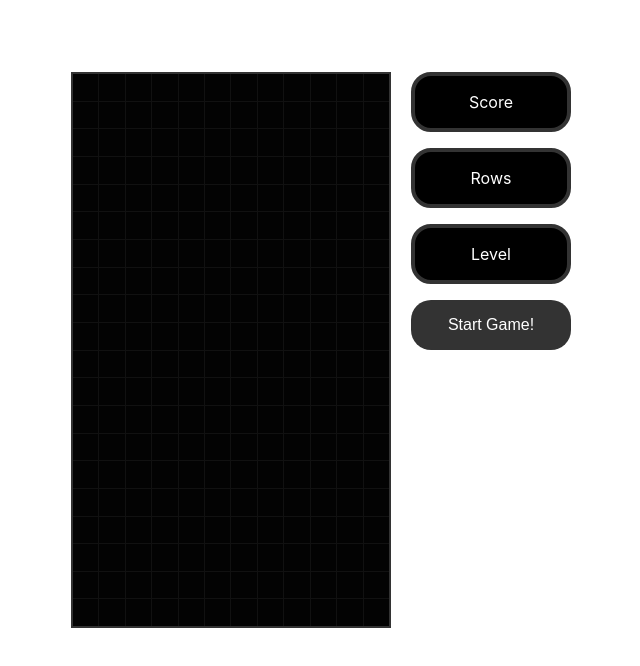
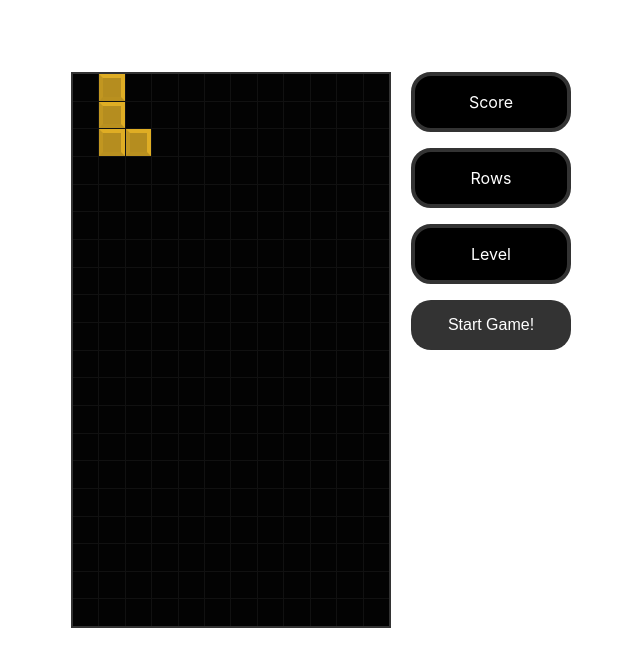
Before and after one commit to CRSylar/ft_Red_Tetris, a Next.js app: page /match in a window 1280 px wide. Shown: the top 666 px of the page, without its empty margins (309-949 px from the left). Built offline with nearby package versions, Linux system fonts and the light colour scheme.

Commit message:
spawnano i tetromini, da controllare i bound perche si sputtana tutto

```diff
--- a/gameComponents/Stage.js
+++ b/gameComponents/Stage.js
@@ -22,8 +22,7 @@ function Stage ({stage}) {
 	return (
 		<StyledStage width={stage[0].length} height={stage.length}>
 			{stage.map(row => row.map((cell, x) =>
-				<Cell key={x} type={cell[0]} />
-				)
+				<Cell key={x} type={cell[0]} />)
 			)}
 		</StyledStage>
 	);
--- a/gameComponents/Tetris.js
+++ b/gameComponents/Tetris.js
@@ -1,24 +1,25 @@
-import React from 'react';
+import React, {useState} from 'react';
 import Stage from "./Stage";
 import Display from "./Display";
 import StartButton from "./StartButton";
 import {createStage} from "../gameHelpers/Utility";
 import styled from "styled-components";
+import {useTetro} from "../gameHelpers/Hooks/useTetro";
+import {useStage} from "../gameHelpers/Hooks/useStage";
 
+// Styled Components
 const StyledTetrisWrapper = styled.div`
 	width: 100vw;
 	height: 100vh;
 `
 
-
-const StledTetris = styled.div`
+const StyledTetris = styled.div`
 	display: flex;
 	justify-content: center;
 	align-items: flex-start;
 	padding: 2.5rem;
 	margin: 2rem auto;
 	max-width: 900px;
-
 
 	.Aside {
 		width: 100%;
@@ -28,24 +29,73 @@ const StledTetris = styled.div`
 	}
 `
 
-function Tetris (props) {
+function Tetris () {
+
+	const [speed, setSpeed] = useState(null);
+	const [gameOver, setGameOVer] = useState(false);
+
+	const [tetro, updateTetroPos, spawnTetro] = useTetro();
+	const [stage, setStage] = useStage(tetro);
+
+	console.log('re-render')
+
+	const moveTetro = dir => {
+		updateTetroPos({x: dir, y: 0})
+	}
+
+	const startGame = () => {
+		// Reset everything
+		setStage(createStage())
+		spawnTetro()
+	}
+
+	const drop = () => {
+		updateTetroPos({x: 0, y: 1, collided: false})
+	}
+
+	const dropTetro = () => {
+		drop()
+	}
+
+	const move = ({keyCode}) => {
+		if (gameOver)
+			return
+		switch (keyCode) {
+			case 37:
+				moveTetro(-1)
+				break;
+			case 39:
+				moveTetro(1)
+				break;
+			case 40:
+				dropTetro()
+				break;
+		}
+		console.log(keyCode)
+	}
+
 	return (
-		<StyledTetrisWrapper>
-			<StledTetris>
+		<StyledTetrisWrapper role={"button"} tabIndex={"0"}
+		                     onKeyDown={e => move(e)} >
+			<StyledTetris>
 
-			<Stage stage={createStage()}/>
+			<Stage stage={stage}/>
 			<div className={"Aside"}>
-
-				<div>
-					<Display text={"Score"}/>
-					<Display text={"Rows"}/>
-					<Display text={"Level"}/>
-				</div>
-
-				<StartButton />
+				{gameOver ?
+					(<Display gameOver={gameOver} text={'Game Over'} />)
+				:
+					(
+						<div>
+							<Display text={"Score"}/>
+							<Display text={"Rows"}/>
+							<Display text={"Level"}/>
+						</div>
+					)
+				}
+				<StartButton callback={startGame} />
 
 			</div>
-			</StledTetris>
+			</StyledTetris>
 		</StyledTetrisWrapper>
 	);
 }
--- a/gameHelpers/Hooks/useStage.js
+++ b/gameHelpers/Hooks/useStage.js
@@ -1,9 +1,36 @@
-import {useState} from "react";
+import {useEffect, useState} from "react";
 import {createStage} from "../Utility";
 
-export const useStage = () => {
+export const useStage = (tetro, spawnTetro) => {
 
 	const [stage, setStage] = useState(createStage())
 
+	useEffect( () => {
+		const update = prevStage => {
+
+			const newStage = prevStage.map( row =>
+				row.map( cell => (
+					cell[1] === 'clear' ? [0, 'clear'] : cell )
+				)
+			)
+
+			tetro.tetromino.forEach( (row, y) => {
+				row.forEach( (val, x) => {
+					if (val !== 0) {
+						newStage[y + tetro.pos.y][x + tetro.pos.x] = [
+							val,
+							`${tetro.collided ? 'merged' : 'clear'}`,
+						]
+					}
+				})
+			})
+
+			return newStage;
+		}
+
+		setStage(prevState => update(prevState))
+
+	}, [tetro.collided, tetro.pos.x, tetro.pos.y, tetro.tetromino])
+
 	return [stage, setStage];
 }
--- /dev/null
+++ b/gameHelpers/Hooks/useTetro.js
@@ -0,0 +1,37 @@
+import {useCallback, useState} from "react";
+import {randomTetromino} from "../../gameComponents/tetrominoes";
+import {STAGE_WIDTH} from "../Utility";
+
+
+export const useTetro = () => {
+
+	const [tetro, setTetro] = useState( {
+		pos: {x: 0, y: 0},
+		tetromino: randomTetromino().shape,
+		collided : false,
+	})
+
+	const updateTetroPos = ({x, y, collided}) => {
+		setTetro(prevState => ({
+			...prevState,
+			pos: {
+				x: (prevState.pos.x += x),
+				y: (prevState.pos.y += y),
+			},
+			collided,
+		}))
+	}
+
+	const spawnTetro = useCallback(() => {
+		setTetro({
+			pos: {
+				x: STAGE_WIDTH / 2 - 2 ,
+				y: 0
+			},
+			tetromino: randomTetromino().shape,
+			collided : false,
+		})
+	})
+
+	return [tetro, updateTetroPos, spawnTetro];
+}
```
Also changed, not shown: gameHelpers/Hooks/usePlayer.js (deleted, +0 -14 lines).
